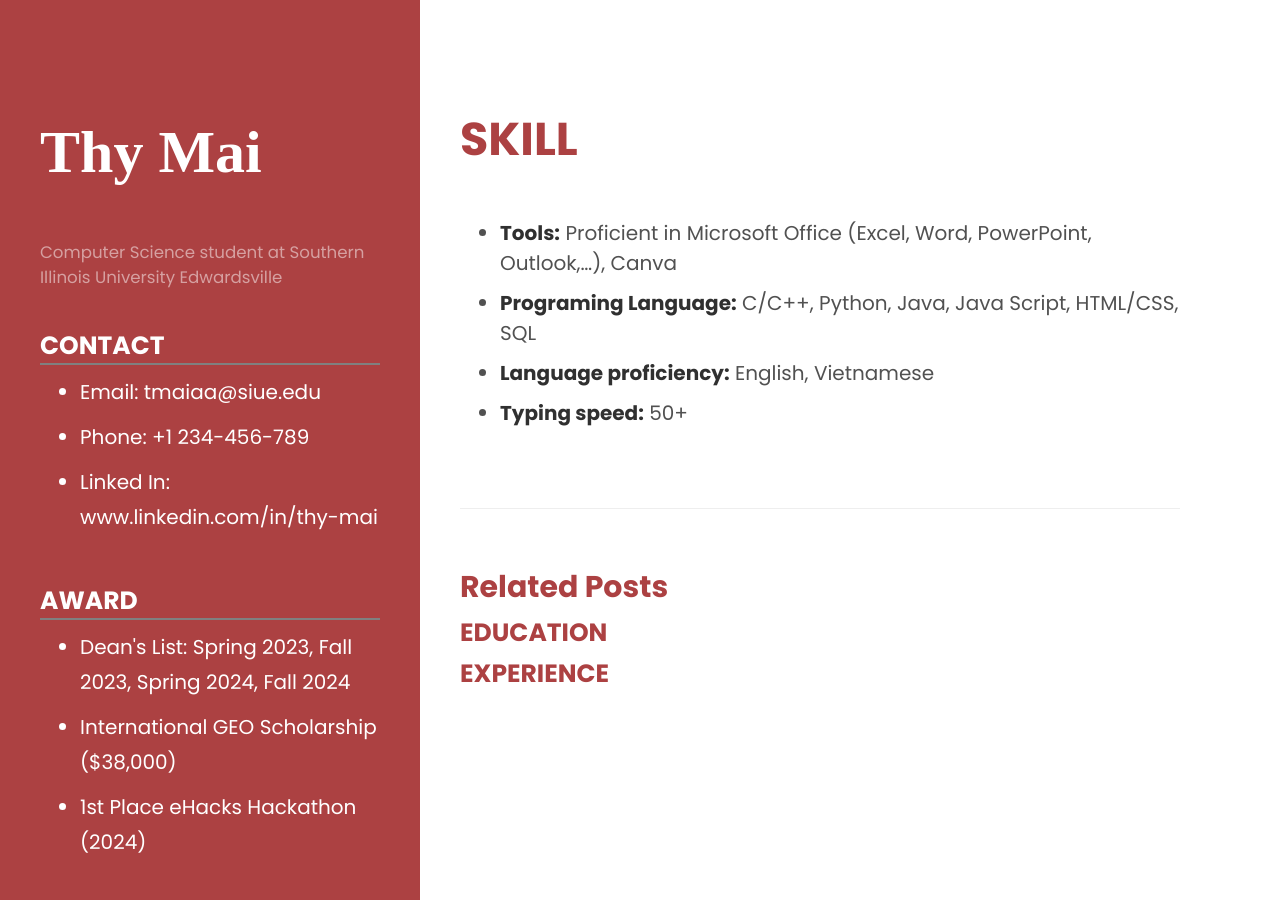
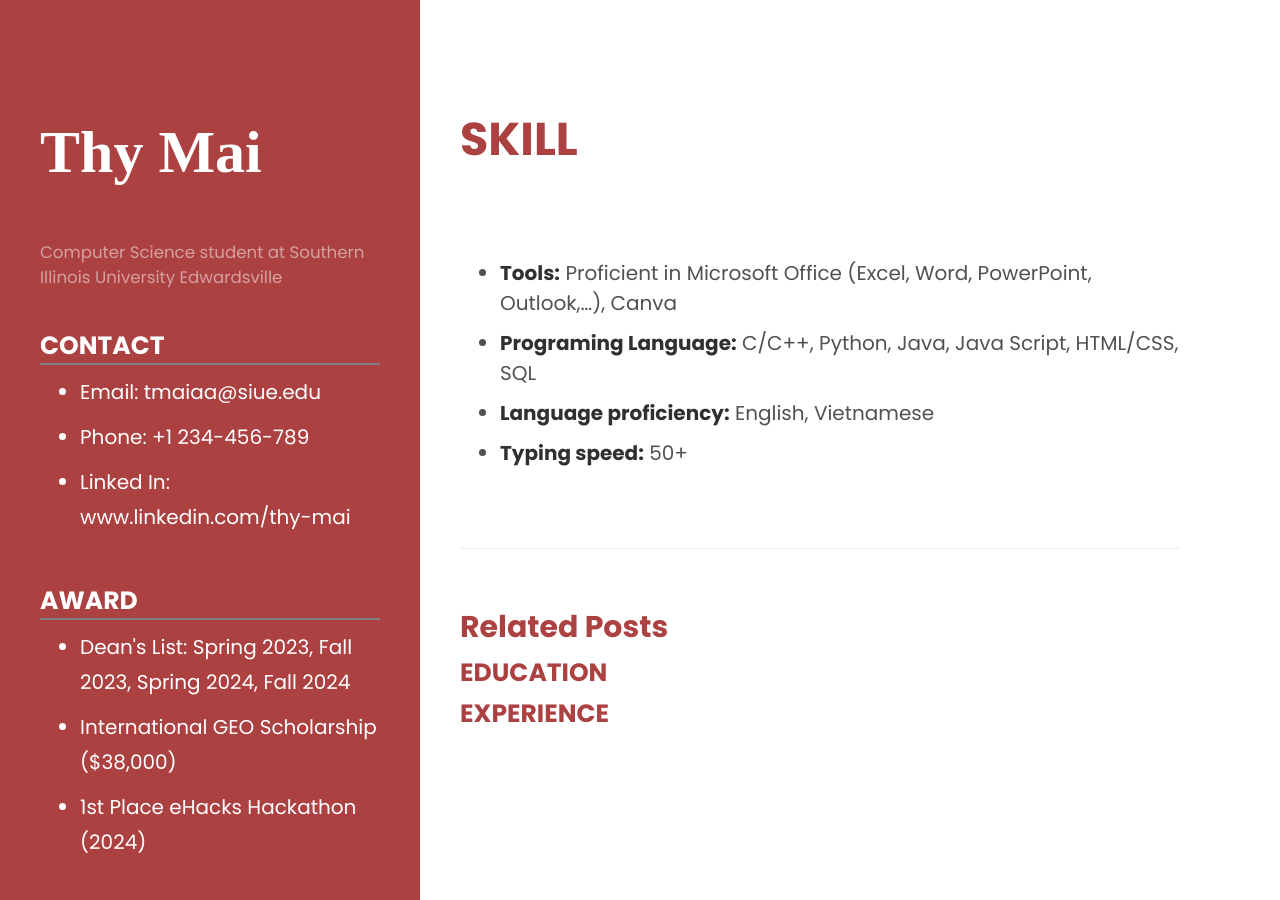
Before and after one commit to thym101/thym101.github.io, a Jekyll site: the page built from _posts/2025-02-19-skill.md, in a window 1280 px wide. Built offline with Jekyll 4.4.1, drawn with Linux system fonts in a browser that asks for light colours.

Commit message:
Adjust side bar length

```diff
--- a/_includes/sidebar.html
+++ b/_includes/sidebar.html
@@ -15,7 +15,7 @@
         <ul>
           <li>Email: <a href="mailto:tmaiaa@siue.edu">tmaiaa@siue.edu</a></li>
           <li>Phone: <a href="tel:+1234456789">+1 234-456-789</a></li>
-          <li>Linked In: <a href="www.linkedin.com/in/thy-mai-66838b291" target="_blank">www.linkedin.com/in/thy-mai</a></li>
+          <li>Linked In: <a href="www.linkedin.com/in/thy-mai-66838b291" target="_blank">www.linkedin.com/thy-mai</a></li>
         </ul>
       </section>
 
--- a/_posts/2025-02-19-skill.md
+++ b/_posts/2025-02-19-skill.md
@@ -3,6 +3,7 @@
 title: SKILL
 ---
 
+<br>
 * **Tools:** Proficient in Microsoft Office (Excel, Word, PowerPoint, Outlook,…), Canva
 * **Programing Language:** C/C++, Python, Java, Java Script, HTML/CSS, SQL
 * **Language proficiency:** English, Vietnamese
--- a/public/css/hyde.css
+++ b/public/css/hyde.css
@@ -55,7 +55,7 @@
 
 .sidebar {
   text-align: center;
-  padding: 2rem 1rem;
+  padding: 1rem 1rem;
   color: rgba(255,255,255,.5);
   background-color: #202020;
 }
@@ -116,6 +116,7 @@
 
 li {
   margin-bottom: 10px;  /* Adjust as needed */
+
 }
 
 /* Container
--- a/public/css/poole.css
+++ b/public/css/poole.css
@@ -48,7 +48,7 @@
 }
 
 html {
-  font-family: "Helvetica Neue", Helvetica, Arial, sans-serif;
+  /* font-family: "Helvetica Neue", Helvetica, Arial, sans-serif; */
   font-size: 16px;
   line-height: 1.5;
 }
```
